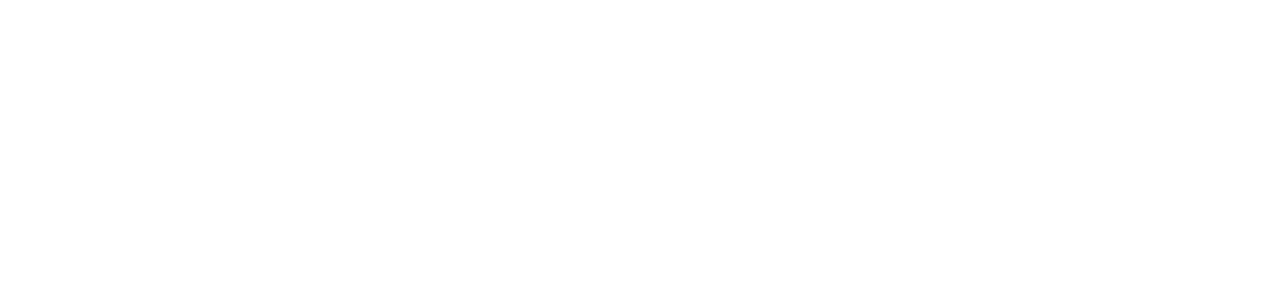
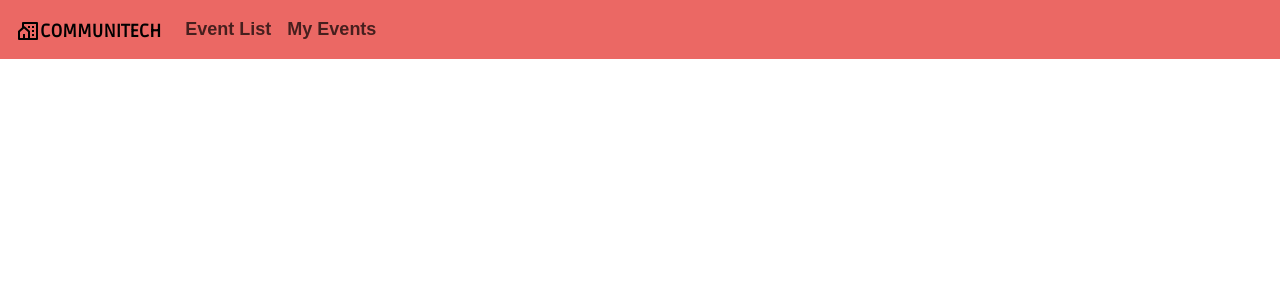
Before and after one commit to cmarmil/Volunteer-Event-App, a React (Create React App) app: page /my-events in a window 1280 px wide. Shown: the top 300 px of the page. Built offline with nearby package versions, Linux system fonts and the light colour scheme; a web font is replaced by a local one.

Commit message:
add route for my-events and link navlinks to router

```diff
--- a/src/App.js
+++ b/src/App.js
@@ -16,6 +16,9 @@
             <MenuBar />
             <EventCardDeck />
           </Route>
+          <Route path="/my-events">
+            <MenuBar />
+          </Route>
         </Switch>
       </div>
     </IntlProvider>
--- a/src/components/menuBar.js
+++ b/src/components/menuBar.js
@@ -8,7 +8,7 @@
   NavItem,
   NavLink,
 } from "reactstrap";
-import CodeIcon from "./navIcon";
+import NavIcon from "./navIcon";
 import styled from "styled-components";
 
 const StyledNavbarBrand = styled(NavbarBrand)`
@@ -25,21 +25,17 @@
     <div>
       <Navbar color="primary" light expand="md">
         <StyledNavbarBrand href="/">
-          <CodeIcon />
+          <NavIcon />
           Communitech
         </StyledNavbarBrand>
         <NavbarToggler onClick={toggle} />
         <Collapse isOpen={isOpen} navbar>
           <Nav className="mr-auto" navbar>
             <NavItem>
-              <NavLink href="/">
-                Event List
-              </NavLink>
+              <NavLink href="/">Event List</NavLink>
             </NavItem>
             <NavItem>
-              <NavLink href="/my-events">
-                My Events
-              </NavLink>
+              <NavLink href="/my-events">My Events</NavLink>
             </NavItem>
           </Nav>
         </Collapse>
```
